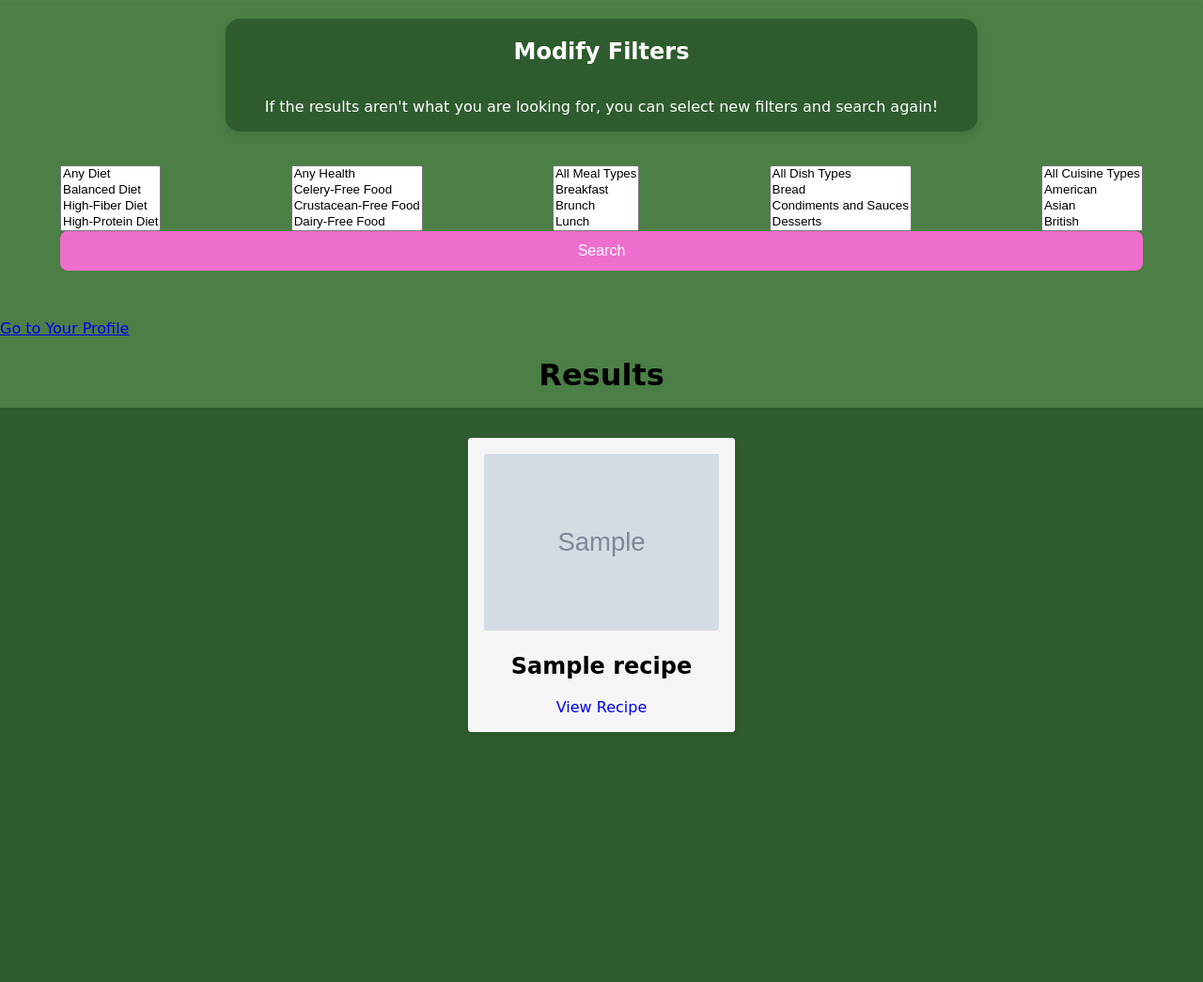
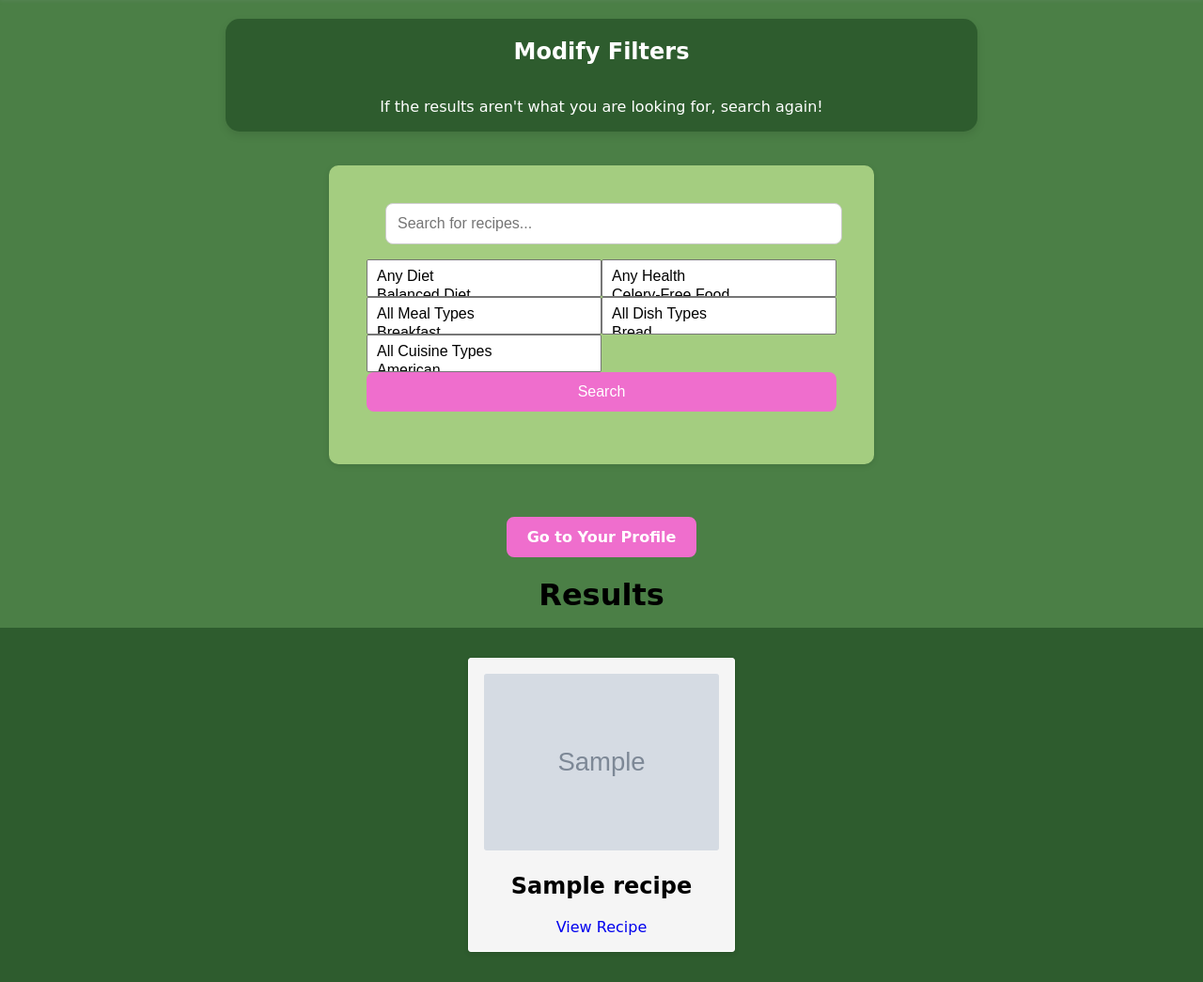
Before and after one commit to pjeff1465/capstone_project, a Flask app: template app/templates/results_list.html in a window 1280 px wide. Shown: the part 65-1110 px from the top of the page at 94% size. Before the commit the page ends 844 px from the top, so only its background shows below. Run offline with Flask 2, Linux system fonts and the light colour scheme; the template is opened without the code that fills it: most values are stand-ins (such as "Sample title", 1, 10 or a date in 2020); grey boxes marked "Sample" are stand-in pictures; some libraries are stand-ins or nearby versions.

Commit message:
fixed filters

```diff
--- a/app/static/css/main.css
+++ b/app/static/css/main.css
@@ -12,6 +12,7 @@ h1 {
 }
 /* -----------------------------------------------------DASHBOARD CSS------------------------------------------------------ */
 
+/* Header */
 .searchtitle {
     background-color: #2e5c2e;
     color: white;
@@ -19,21 +20,20 @@ h1 {
     flex-direction: column;
     justify-content: center;
     align-items: center;
-    box-sizing: border-box;
-    width: 80%;                /* or set a max-width */
-    max-width: 800px;          /* limits how wide it can get */
-    max-height: 120px;
-    margin: 20px auto;         /* centers it horizontally and adds vertical space */
-    padding: 20px;             /* inner space */
-    border-radius: 15px;       /* rounded corners */
-    box-shadow: 0 4px 10px rgba(0, 0, 0, 0.1); /* optional soft shadow */
+    width: 80%;
+    max-width: 800px;
+    margin: 20px auto;
+    padding: 20px;
+    border-radius: 15px;
+    box-shadow: 0 4px 10px rgba(0, 0, 0, 0.1);
 }
 
+/* Body */
 .dashboard-body {
     display: flex;
     flex-direction: column;
     align-items: center;
-    /* padding-top: 150px; space below the green title box */
+    padding-top: 150px; /* space below the green title box */
 }
 
 .search-container {
@@ -43,16 +43,17 @@ h1 {
     box-sizing: border-box;
 }
 
-/* Layout of the whole form */
+/* Search */
 .search-form {
     display: flex;
-    flex-direction: column;
-    gap: 2rem;
-    align-items: center;
+    justify-content: center;
+    width: 100%;
+    max-width: 800px;
+    margin-bottom: 2rem;
 }
 
-/* Search bar on top */
 .search-bar-wrapper {
+    display: flex;
     justify-content: center;
     width: 100%;
     gap: 10px;
@@ -64,26 +65,38 @@ h1 {
     font-size: 16px;
     border-radius: 8px;
     border: 1px solid #ccc;
-    width: 100%;
 }
 
 .custom-search-button {
-    background-color: #ef6ecd !important; /* Change to any color */
-    color: white !important;
-    padding: 12px !important;
-    font-size: 16px !important;
-    border: none !important;
-    border-radius: 8px !important;
-    cursor: pointer !important;
-}
-.custom-search-button:hover {
-    background-color: #ee42c0 !important; /* Optional: darker on hover */
+    background-color: #ef6ecd;
+    color: white;
+    padding: 12px 20px;
+    font-size: 16px;
+    border: none;
+    border-radius: 8px;
+    cursor: pointer;
 }
 
-/* Filters below */
-.filter-form {
+.custom-search-button:hover {
+    background-color: #ee42c0;
+}
+
+/* Filters */
+/* use this to change filter background box */
+.filters-form {
+    width: 80%;
+    max-width: 500px;
+    padding: 40px;
+    margin: 0 auto;
+    border-radius: 10px;
+    background: #a4cd80;
+    box-shadow: 0 2px 6px rgba(0, 0, 0, 0.1);
+}
+
+.filter-wrapper {
     display: flex;
-    flex-wrap: wrap;
+    flex-direction: column;
+    width: 100%;
     gap: 20px;
 }
 
@@ -98,13 +111,45 @@ h1 {
 }
 /* ---------------------- */
 
-.filter-form select {
-    width: 250px; /* Fixed width */
-    height: 40px; /* Fixed height for consistency */
+.filter-wrapper select {
+    width: 100%;
+    padding: 12px;
+    font-size: 18px;
+    border-radius: 12px;
+    border: 1px solid #fff;
+    box-sizing: border-box;
+}
+
+.filters-form select {
+    width: 100%;
+    max-width: 250px;
     padding: 8px;
     font-size: 16px;
-    overflow-y: auto;
-    white-space: nowrap; /* Prevent text from breaking */
+    height: 40px;
+    /* overflow-y: auto;
+    white-space: nowrap; */
+}
+
+/* Changes filter boxes appearence */
+.choices__inner {
+    background-color: #fff;
+    border-radius: 10px;
+    padding: 10px;
+    font-size: 16px;
+    border: 1px solid #a4cd80;
+}
+
+/* Optional: make the dropdown items match */
+.choices__list--dropdown {
+    background-color: #fff;
+}
+
+/* Optional: customize selected tags */
+.choices__item--selectable {
+    background-color: #dcedc8;
+    border-radius: 6px;
+    padding: 4px 8px;
+    margin: 2px;
 }
 
 /* -----------------------------------------------------RESULTS LIST CSS------------------------------------------------------ */
@@ -195,6 +240,68 @@ h1 {
 }
 .custom-search-button:hover {
     background-color: #ee42c0 !important; /* Optional: darker on hover */
+}
+
+/* Search Bar */
+.search-form {
+    display: flex;
+    justify-content: center;
+    width: 100%;
+    margin-bottom: 2rem;
+}
+
+.search-bar-wrapper {
+    display: flex;
+    flex-direction: column; /* Or row if you want button inline */
+    width: 100%;
+    max-width: 800px;
+    gap: 1rem;
+    padding: 0 20px;
+}
+
+.search-input {
+    padding: 12px;
+    font-size: 16px;
+    border-radius: 8px;
+    border: 1px solid #ccc;
+    width: 100%;
+}
+
+.custom-search-button {
+    background-color: #ef6ecd;
+    color: white;
+    padding: 12px 20px;
+    font-size: 16px;
+    border: none;
+    border-radius: 8px;
+    cursor: pointer;
+}
+
+.custom-search-button:hover {
+    background-color: #ee42c0;
+}
+
+/* Profile Button */
+.profile-link {
+    display: flex;
+    justify-content: center;
+    margin: 20px 0;
+}
+
+.profile-link a {
+    color: #fff;
+    background-color: #ef6ecd;
+    font-weight: bold;
+    text-decoration: none;
+    padding: 10px 20px;
+    border: 2px solid #ef6ecd;
+    border-radius: 8px;
+    transition: background-color 0.3s, color 0.3s;
+}
+
+.profile-link a:hover {
+    background-color: #e436b5;
+    color: white;
 }
 
 /* -----------------------------------------------------RECIPE DETAILS CSS------------------------------------------------------ */
--- a/app/templates/results_list.html
+++ b/app/templates/results_list.html
@@ -14,7 +14,6 @@
             height: auto;
             font-size: 16px;
             overflow-y: auto;
-            border-radius: 3px;
         }
     </style>
 </head>
@@ -33,13 +32,15 @@
 
     <div class="title">
         <h2>Modify Filters</h2>
-        <p>If the results aren't what you are looking for, you can select new filters and search again!</p>
+        <p>If the results aren't what you are looking for, search again!</p>
     </div>
-
     <div class="filters-container">
         <div class="filters">
             <form action="/data" method="post" style="margin-bottom: 20px;" class="filters-form">
-                <input type="hidden" name="query" value="{{ request.form.get('query', '') }}">
+                <!-- Search Bar (moved here) -->
+                <div class="search-bar-wrapper">
+                    <input type="text" name="query" class="search-input" placeholder="Search for recipes..." value="{{ request.form.get('query', '') }}">
+                </div>
 
                 <!-- Diet type dropdown -->
                 <select name="diet[]" class="dropdown" multiple>
@@ -124,12 +125,16 @@
                     <option value="south american">South American</option>
                 </select>
 
+                <!-- Submit Button -->
                 <input type="submit" value="Search" class="custom-search-button">
             </form>
         </div>
     </div>
 
-    <a href="{{ url_for('auth.user_profile') }}">Go to Your Profile</a>
+    <!-- Centered Profile Link -->
+    <div class="profile-link">
+        <a href="{{ url_for('auth.user_profile') }}">Go to Your Profile</a>
+    </div>
 
     <h1>Results</h1>
     <div class="recipe-container">
@@ -142,7 +147,7 @@
         {% endfor %}
     </div>
 
-    <!-- Choices.js JS (moved here to the end) -->
+    <!-- Choices.js script -->
     <script src="https://cdn.jsdelivr.net/npm/choices.js/public/assets/scripts/choices.min.js"></script>
     <script>
         document.addEventListener('DOMContentLoaded', function () {
```
Also changed, not shown: app/templates/dashboard.html (+9 -11 lines), app/db.sqlite.
